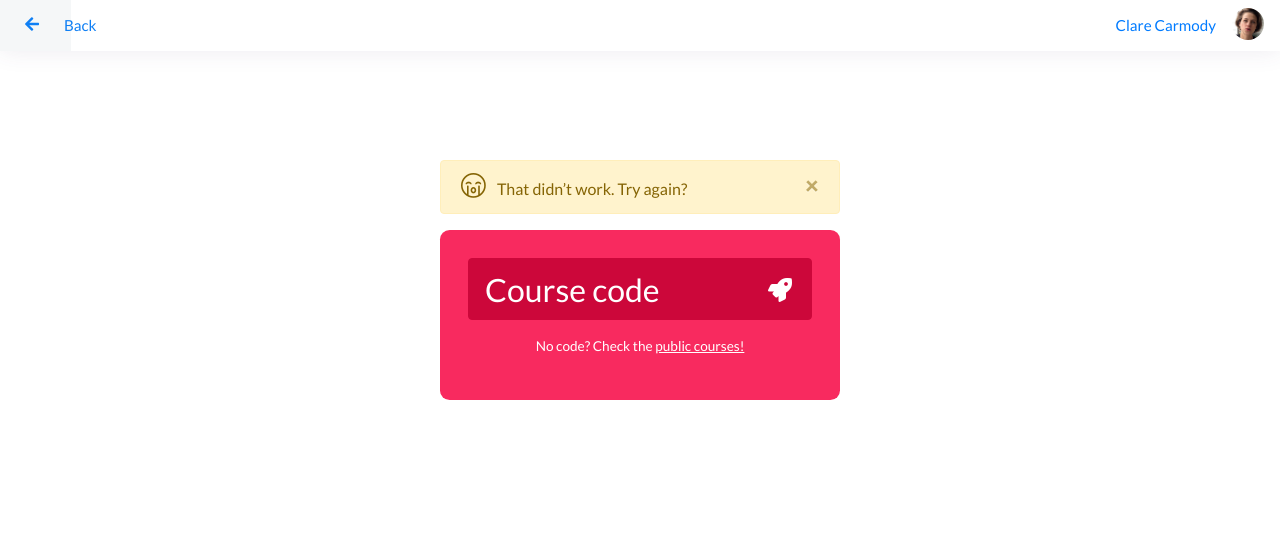
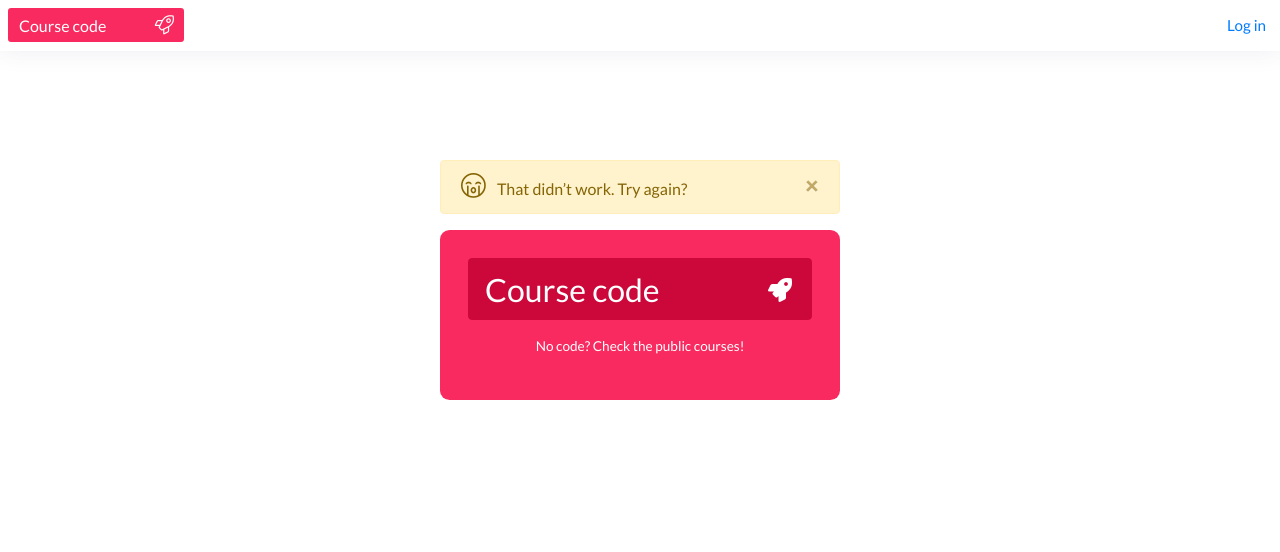
Before and after one commit to fitzroyacademy/web-app, a Flask app: page /code in a window 1280 px wide. Shown: the top 552 px of the page. Run offline with Flask 2, Linux system fonts and the light colour scheme; some libraries are stand-ins or nearby versions.

Commit message:
course code and home page, now with code on top left

```diff
--- a/static/assets/scss/fit.scss
+++ b/static/assets/scss/fit.scss
@@ -211,7 +211,22 @@ html.fit_minleft{}
 // -----------------------------------------------------------------------------------------
 /* fit header code */
 
-.fit_head_code{max-width: 10rem; float: left; padding: 0.75rem;}
+.fit_head_code{max-width: 12rem; float: left; padding: 0.5rem;}
+.fit_head_code .form-control,
+.fit_head_code .btn,
+.fit_head_code .btn.disabled,
+.fit_head_code .btn:disabled{background: $watermelon; border-color: $watermelon; color:#fff; opacity: 1; font-size: 1.0rem; position: relative; border:3px solid $watermelon;}
+
+// weird button
+.fit_head_code .btn{display: flex; align-items:center; justify-content: center; border-radius: $border_rad_sm;  padding: 0.15rem !important;}
+.fit_head_code .btn i{font-size: 1.2rem;}
+
+.fit_head_code .btn:hover{cursor: pointer;}
+
+.fit_head_code .form-control:focus,
+.fit_head_code .form-control:active{background: $watermelon_dark; box-shadow: none; outline: none !important;}
+
+.fit_head_code .form-control::placeholder{color: #fff;}
 
 // -----------------------------------------------------------------------------------------
 /* fablocks */
@@ -775,10 +790,13 @@ body > .fit_code {margin-top:10rem;}
 
 .fit_form_code .btn{position: absolute; top:0; right: 0; height: 4rem; width: 4rem; color: #fff; font-size: 1.5rem;}
 
-.fit_form_code .fit_cta_tnc{color: #fff; font-size: 0.85rem;text-align: center; padding: 0;}
-.fit_form_code .fit_cta_tnc a{color: inherit; text-decoration: underline;}
-.fit_form_code .fit_cta_tnc a:hover{text-decoration: none;}
+.fit_form_code .fit_cta_tnc{color: #fff; font-size: 0.85rem; text-align: center; padding: 0;}
+.fit_form_code .fit_cta_tnc a{color: inherit; text-decoration: none; border-bottom-color: lighten($watermelon, 15%);}
+.fit_form_code .fit_cta_tnc a:hover{text-decoration: none; border-bottom-color: #fff;}
 
+
+// in the hero block
+.fit_hero .fit_code{margin: 5rem auto;}
 
 
 // ----------------------------------------------------------------------------------------------------------------
--- a/static/css/fit.css
+++ b/static/css/fit.css
@@ -167,9 +167,49 @@ aside{border-right: 1px solid #e1e4e5;}
 
 /* fit header code */
 .fit_head_code {
-  max-width: 10rem;
+  max-width: 12rem;
   float: left;
-  padding: 0.75rem;
+  padding: 0.5rem;
+}
+
+.fit_head_code .form-control,
+.fit_head_code .btn,
+.fit_head_code .btn.disabled,
+.fit_head_code .btn:disabled {
+  background: #f82a5f;
+  border-color: #f82a5f;
+  color: #fff;
+  opacity: 1;
+  font-size: 1rem;
+  position: relative;
+  border: 3px solid #f82a5f;
+}
+
+.fit_head_code .btn {
+  display: flex;
+  align-items: center;
+  justify-content: center;
+  border-radius: 0.2rem;
+  padding: 0.15rem !important;
+}
+
+.fit_head_code .btn i {
+  font-size: 1.2rem;
+}
+
+.fit_head_code .btn:hover {
+  cursor: pointer;
+}
+
+.fit_head_code .form-control:focus,
+.fit_head_code .form-control:active {
+  background: #cc073a;
+  box-shadow: none;
+  outline: none !important;
+}
+
+.fit_head_code .form-control::placeholder {
+  color: #fff;
 }
 
 /* fablocks */
@@ -1419,11 +1459,17 @@ body > .fit_code {
 
 .fit_form_code .fit_cta_tnc a {
   color: inherit;
-  text-decoration: underline;
+  text-decoration: none;
+  border-bottom-color: #fa7497;
 }
 
 .fit_form_code .fit_cta_tnc a:hover {
   text-decoration: none;
+  border-bottom-color: #fff;
+}
+
+.fit_hero .fit_code {
+  margin: 5rem auto;
 }
 
 .fit_avatared {
--- a/templates/code.html
+++ b/templates/code.html
@@ -4,6 +4,7 @@
 
 <div class="fit_code">
 
+  <!-- DEV: For errors, use this -->
   <div class="alert alert-warning alert-dismissible fade show" role="alert">
     <i class="fal fa-sad-cry"></i> That didn’t work. Try again?
     <button type="button" class="close" data-dismiss="alert" aria-label="Close">
@@ -13,14 +14,12 @@
 
   <form class="fit_form_code">
     <div class="form-group">
-      <input type="email" class="form-control" id="exampleFormControlInput1" placeholder="Course code" required data-fit-fancyplace>
+      <input type="email" class="form-control" id="exampleFormControlInput1" placeholder="Course code" required>
       <label for="exampleFormControlInput1">Course code</label>
       <button type="submit" class="btn btn-text"><i class="fas fa-rocket"></i></button>
     </div>
     <p class="fit_cta_tnc">No code? Check the <a href="#">public courses!</a></p>
   </form>
-
-  </form>
 </div>
 
 {% endblock %}
--- a/templates/layout.html
+++ b/templates/layout.html
@@ -25,7 +25,7 @@
 </head>
 <body>
 
-{% include 'partials/_nav_clare.html' %}
+{% include 'partials/_nav_code.html' %}
 
 
 {% block body %}{% endblock %}
--- a/templates/partials/_nav_code.html
+++ b/templates/partials/_nav_code.html
@@ -4,15 +4,14 @@
 	  <div class="input-group input-group-sm">
 		  <input data-fit-head-code type="text" class="form-control" placeholder="Course code" aria-label="Recipient's username" aria-describedby="basic-addon2">
 		  <div class="input-group-append">
-		    <button class="btn btn-outline-secondary" disabled type="button"><i class="fas fa-rocket"></i> </button>
+		    <button class="btn" disabled type="button"><i class="fal fa-rocket"></i> </button>
 		  </div>
 		</div>
   </form>
 
   <a href="user.html" class="fit_btn right" data-fit-userpanel>
     <span class="fit_txt">
-      <span class="d-none d-sm-inline-block">Sign up or</span>
-      <span class="d-none d-md-inline-block">Log in</span>
+      Log in
     </span>
     <i class="fas fa-lock"></i>
   </a>
```
Also changed, not shown: templates/welcome.html (+16 -5 lines), 1 other file.
